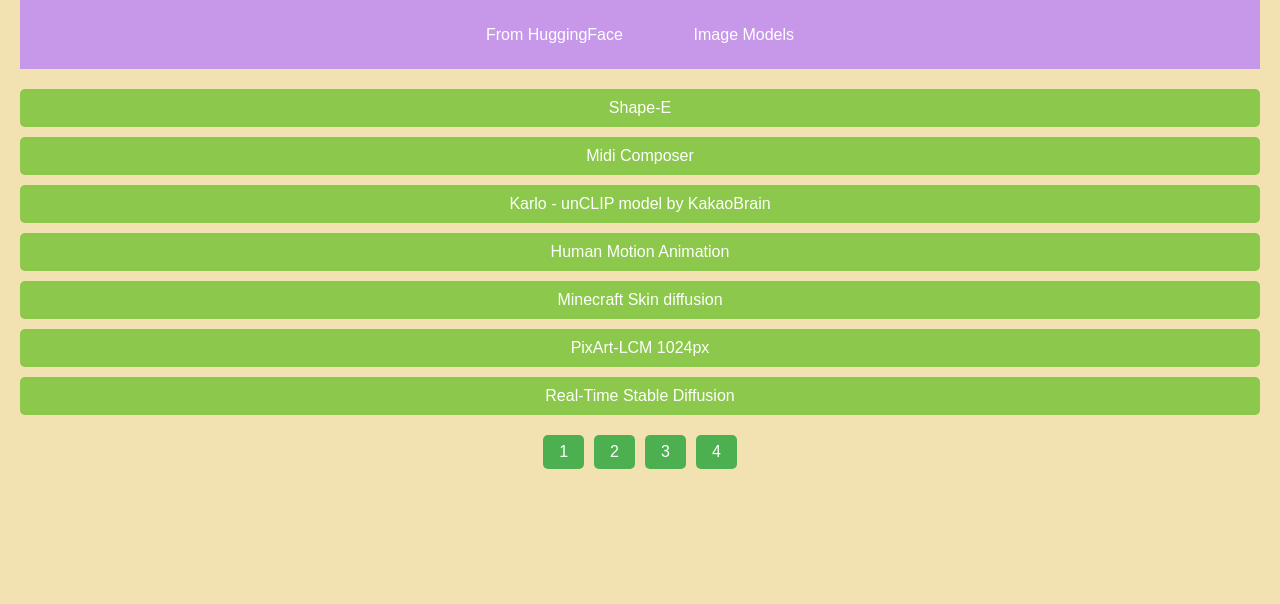
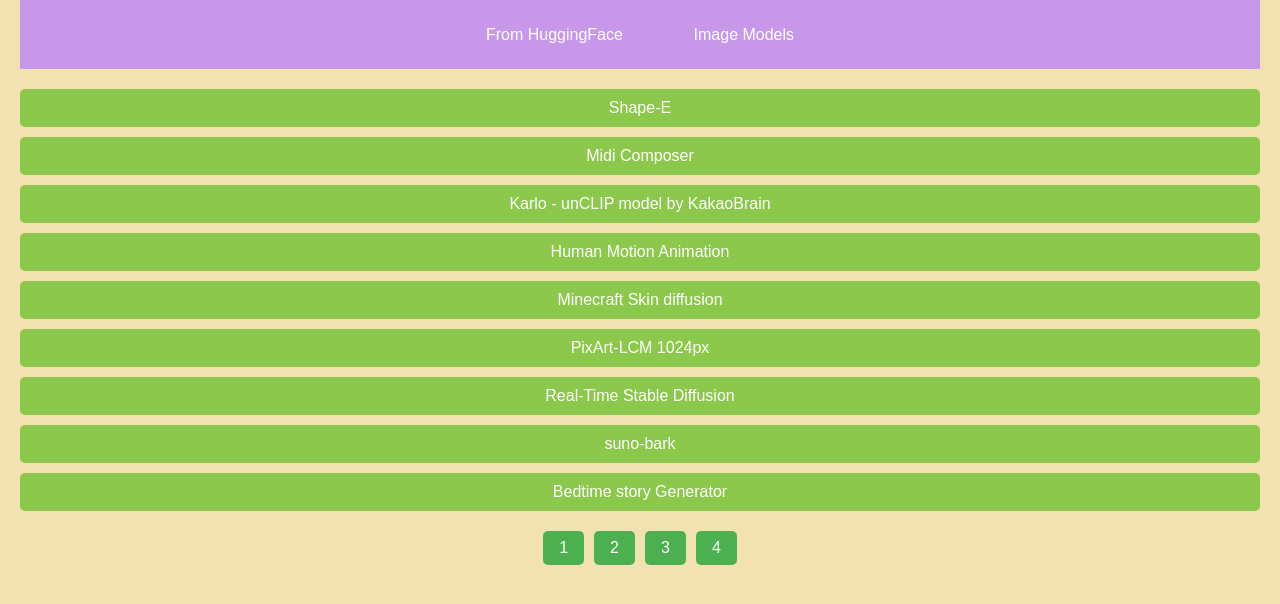
Before and after one commit to rohanod/CoolAiTools, a plain HTML site: page page3.html in a window 1280 px wide. Shown: the part 138-742 px from the top of the page. Drawn offline with Linux system fonts and the light colour scheme.

Commit message:
added suno bark and bedtime story generator

```diff
--- a/page3.html
+++ b/page3.html
@@ -79,6 +79,8 @@
     <a href="https://wine-ineff-minecraftskin-diffusion.hf.space">Minecraft Skin diffusion</a>
     <a href="https://pixart-alpha-pixart-lcm.hf.space">PixArt-LCM 1024px</a>
     <a href="https://radames-real-time-sd-turbo.hf.space">Real-Time Stable Diffusion</a>
+    <a href="https://suno-bark.hf.space">suno-bark</a>
+    <a href="https://jbilcke-hf-ai-bedtime-story.hf.space">Bedtime story Generator</a>
     <div class="pagination">
         <a href="index.html">1</a>
         <a href="page2.html">2</a>
```
Also changed, not shown: Links.html (+2 -0 lines).
